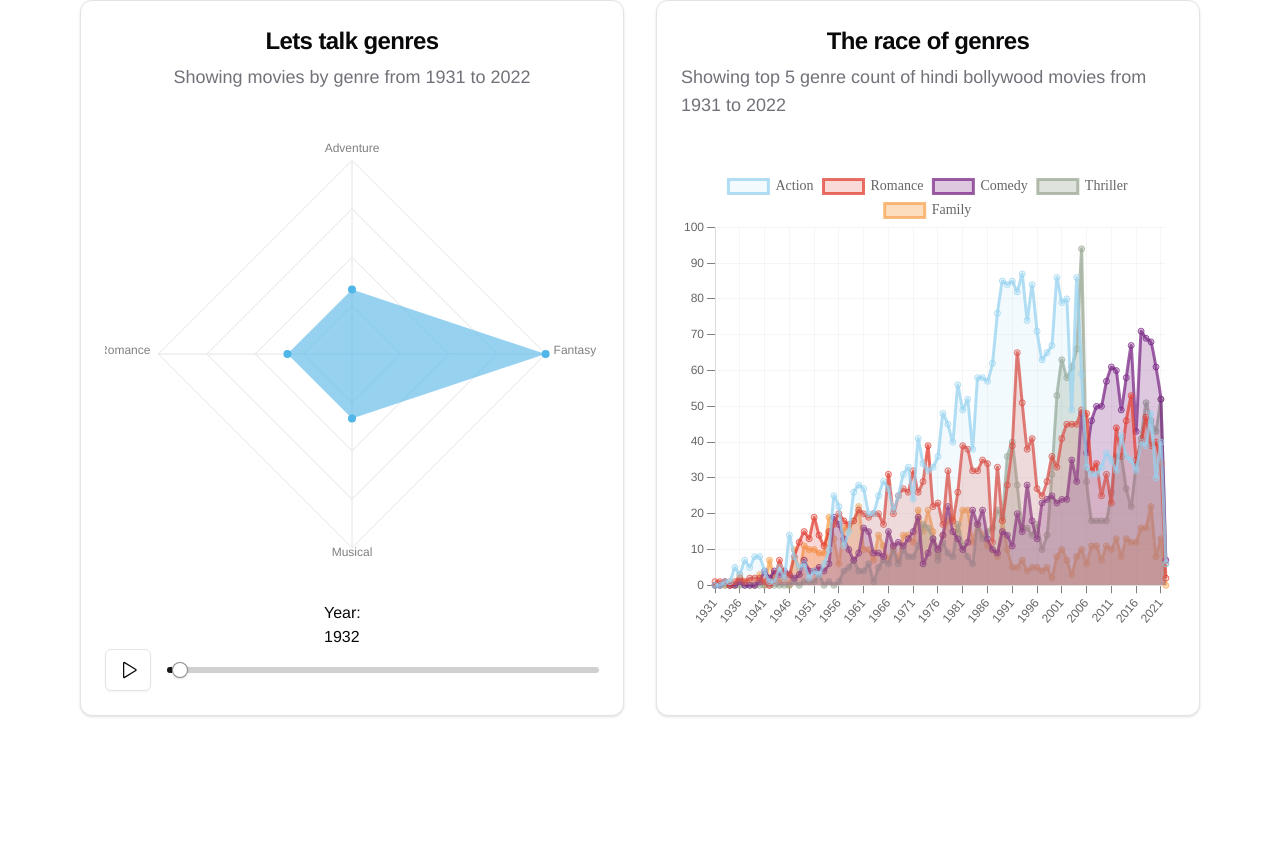
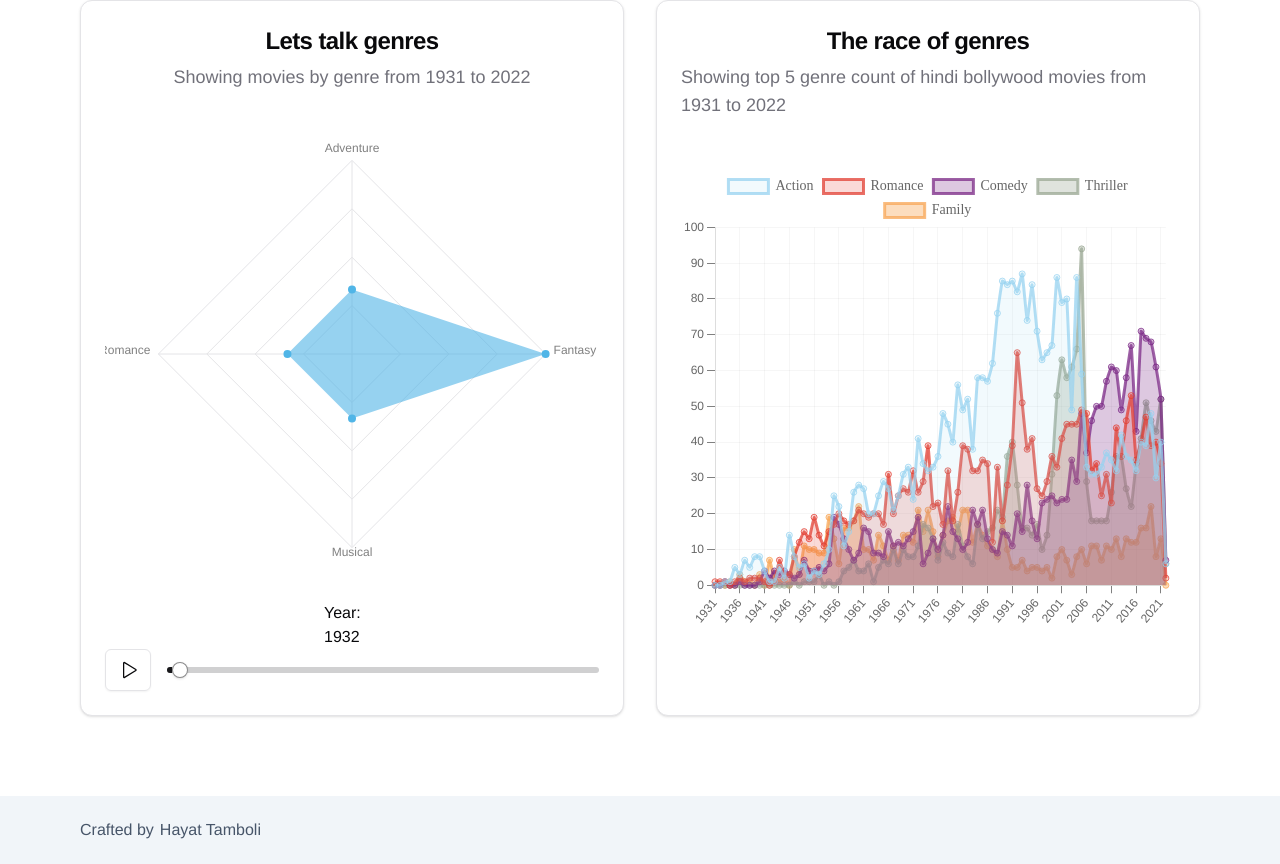
Before and after one commit to hayat-tamboli/data-vis, a Next.js app: page / in a window 1280 px wide. Shown: the part 860-1724 px from the top of the page. Before the commit the page ends 1656 px from the top, so only its background shows below. Built offline with nearby package versions, Linux system fonts and the light colour scheme.

Commit message:
added footer

```diff
--- a/src/app/page.tsx
+++ b/src/app/page.tsx
@@ -1,6 +1,7 @@
 import { TotalReleaseAreaChart } from "./totalReleaseAreaChart";
 import { MyRadarChart } from "../app/radarCharts";
 import { MyRidgeLineChart } from "../app/myAreaChart";
+import { Button } from "@/components/ui/button";
 
 export default function Home() {
   return (
@@ -65,6 +66,19 @@ export default function Home() {
           <MyRidgeLineChart />
         </div>
       </main>
+      <div className="bg-slate-100 lg:px-20 p-4">
+        <div className="text-slate-600 font-medium">
+          Crafted by{" "}
+          <a href="https://hayat.design">
+            <Button
+              variant={"link"}
+              className="px-[0.1rem] text-base text-slate-600 hover:text-slate-800"
+            >
+              Hayat Tamboli
+            </Button>
+          </a>
+        </div>
+      </div>
     </div>
   );
 }
```
